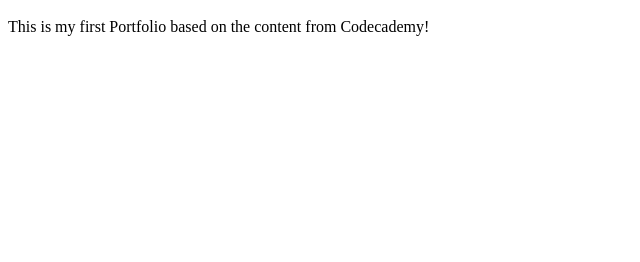
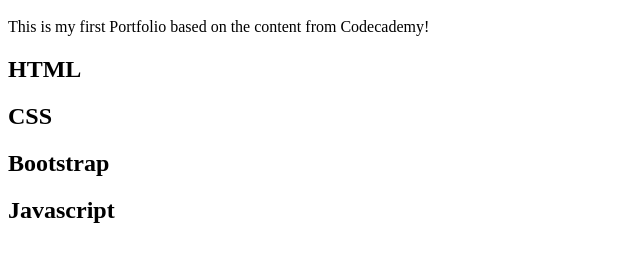
Before and after one commit to DavidJeansonne/PortfolioHTML, a plain HTML site: page index.html in a window 1280 px wide. Shown: the part 48-310 px from the top of the page, without its empty margins (0-640 px from the left). Drawn offline with Linux system fonts and the light colour scheme.

Commit message:
added section for skills

```diff
--- a/index.html
+++ b/index.html
@@ -14,7 +14,22 @@
   <!-- Don't forget to close our <div> tag -->
   </div>
 
+  <!-- Section for Skills -->
+  <div>
+    <h2>HTML</h2>
 
+
+    <h2>CSS</h2>
+
+
+    <h2>Bootstrap</h2>
+
+
+    <h2>Javascript</h2>
+
+
+
+  </div>
 
 
 
```
